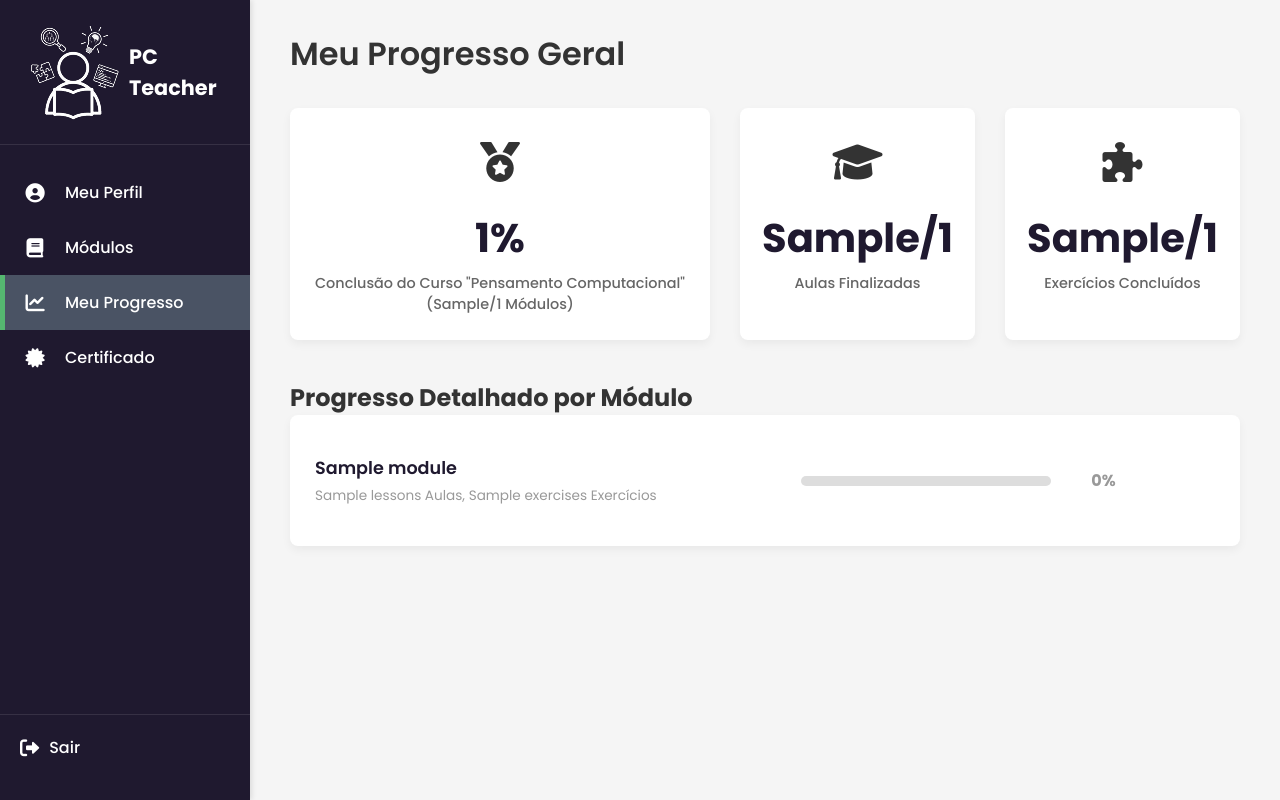
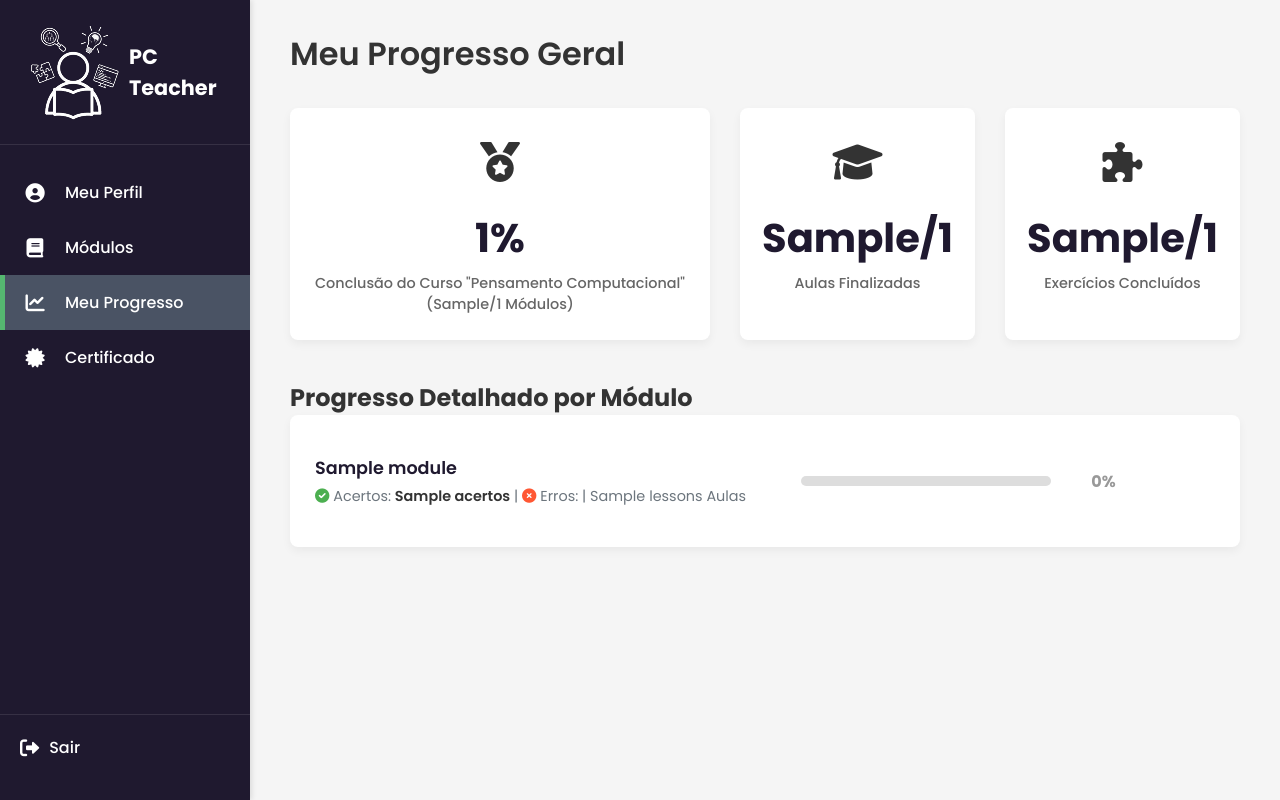
Before and after one commit to danidancr/PC-Teacher-, a Flask app: template templates/progresso.html in a window 1280 px wide. Run offline with Flask 3, Linux system fonts and the light colour scheme; the template is opened without the code that fills it: most values are stand-ins (such as "Sample title", 1, 10 or a date in 2020).

Commit message:
atualizar exercício

```diff
--- a/templates/progresso.html
+++ b/templates/progresso.html
@@ -10,6 +10,13 @@
 
     <link rel="stylesheet" href="{{ url_for('static', filename='css/dashboard.css') }}">
     <link rel="stylesheet" href="{{ url_for('static', filename='css/progresso.css') }}">
+
+    <style>
+        .module-progress-list .progress-item p {
+            font-size: 0.9em;
+            color: #6c757d;
+        }
+    </style>
 </head>
 <body>
 
@@ -50,7 +57,6 @@
                     <div class="metric-icon">
                         <i class="fas fa-medal"></i>
                     </div>
-                    <!-- Progresso Geral do Curso (Calculado no app.py) -->
                     <div class="metric-value">{{ progresso_data.overall_percent }}%</div>
                     <div class="metric-label">Conclusão do Curso "Pensamento Computacional" ({{ progresso_data.completed_modules }}/{{ progresso_data.total_modules }} Módulos)</div>
                 </div>
@@ -59,7 +65,6 @@
                     <div class="metric-icon" style="color: #FFC107;">
                         <i class="fas fa-graduation-cap"></i>
                     </div>
-                    <!-- Aulas Finalizadas (Calculado no app.py) -->
                     <div class="metric-value">{{ progresso_data.completed_lessons }}/{{ progresso_data.total_lessons }}</div>
                     <div class="metric-label">Aulas Finalizadas</div>
                 </div>
@@ -68,7 +73,6 @@
                     <div class="metric-icon" style="color: #3399FF;">
                         <i class="fas fa-puzzle-piece"></i>
                     </div>
-                    <!-- Exercícios Concluídos (Calculado no app.py) -->
                     <div class="metric-value">{{ progresso_data.completed_exercises }}/{{ progresso_data.total_exercises }}</div>
                     <div class="metric-label">Exercícios Concluídos</div>
                 </div>
@@ -91,14 +95,15 @@
                     {% set bar_color = '#4CAF50' %} {# Verde #}
                     {% set percent_text_color = '#333' %}
                 {% elif is_unlocked %}
-                    {% set percent = 50 %} {# Exibe 50% para "Em Andamento/Desbloqueado" #}
+                    {# Exibe o percentual calculado de acertos, se disponível, senão 50% para em andamento #}
+                    {% set percent = (module.acertos / module.min_acertos * 100) if module.min_acertos > 0 and module.acertos is defined else 50 %}
                     {% set status_class = 'status-pending' %}
-                    {% set status_text = 'Desbloqueado' %}
+                    {% set status_text = 'Em Andamento' %}
                     {% set bar_color = '#007BFF' %} {# Azul #}
                     {% set percent_text_color = '#333' %}
                 {% else %}
                     {% set percent = 0 %}
-                    {% set status_class = 'status-locked' %} {# Corrigido para status-locked para melhor CSS #}
+                    {% set status_class = 'status-locked' %}
                     {% set status_text = 'Bloqueado' %}
                     {% set bar_color = '#E9ECEF' %} {# Cinza Claro #}
                     {% set percent_text_color = '#999' %}
@@ -107,13 +112,23 @@
                 <div class="progress-item">
                     <div class="item-info">
                         <h3>{{ module.title }}</h3>
-                        <p>{{ module.lessons }} Aulas, {{ module.exercises }} Exercícios</p>
+                        <p>
+                            <i class="fas fa-check-circle" style="color:#4CAF50;"></i> Acertos: <span style="font-weight:600;">{{ module.acertos }}</span> |
+                            <i class="fas fa-times-circle" style="color:#FF5733;"></i> Erros: <span style="font-weight:600;">{{ module.erros }}</span> |
+                            {{ module.lessons }} Aulas
+                        </p>
                     </div>
                     <div class="progress-bar-container">
                         <div class="progress-bar" style="width: {{ percent }}%; background-color: {{ bar_color }};"></div>
                     </div>
-                    <div class="progress-percentage" style="color: {{ percent_text_color }};">{{ percent }}%</div>
-                    <div class="status-tag {{ status_class }}">{{ status_text }}</div>
+                    <div class="progress-percentage" style="color: {{ percent_text_color }};">{{ percent | round(0) }}%</div>
+                    <div class="status-tag {{ status_class }}">
+                        {% if is_unlocked and not is_completed %}
+                            <i class="fas fa-exclamation-circle"></i> {{ module.acertos }}/{{ module.min_acertos }} Acertos
+                        {% else %}
+                            {{ status_text }}
+                        {% endif %}
+                    </div>
                 </div>
                 {% endfor %}
 
```
